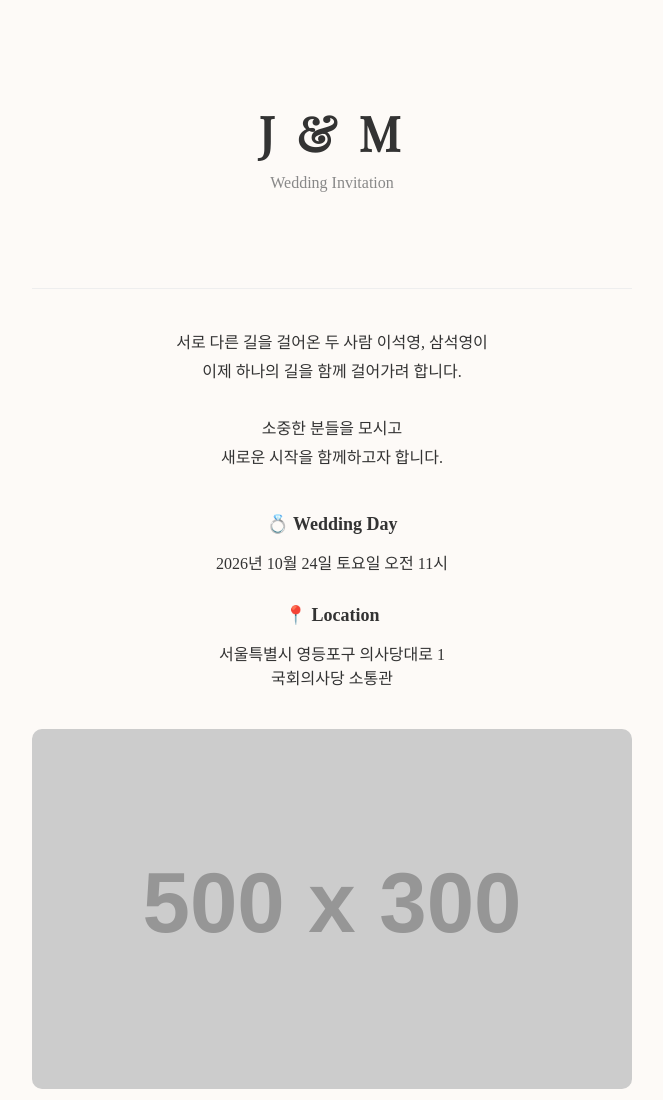
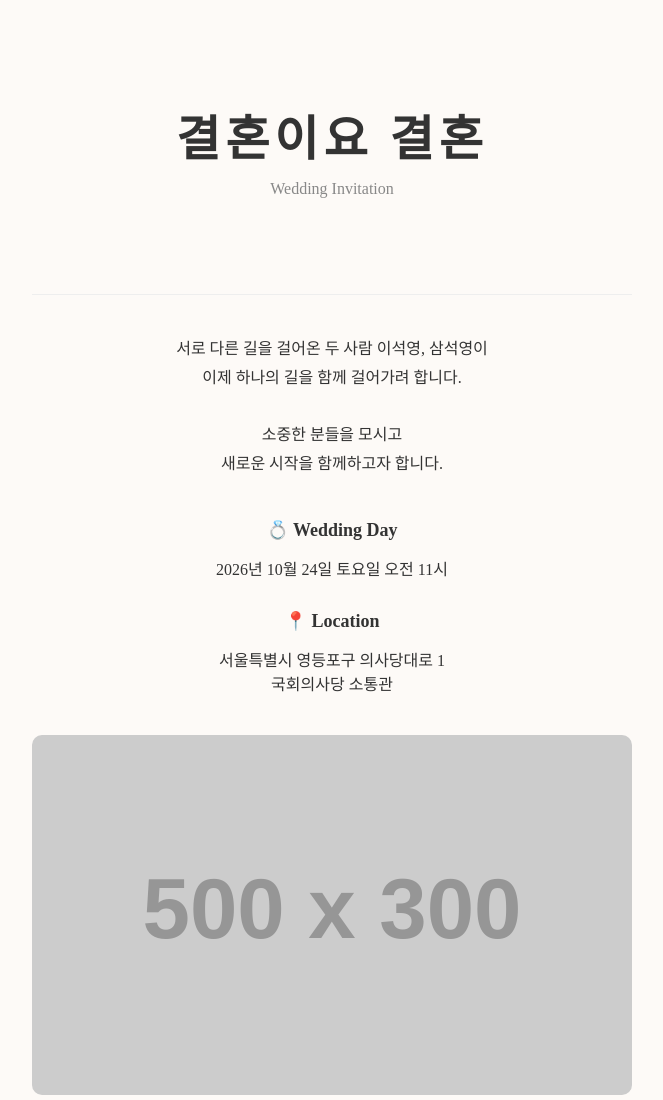
Before and after one commit to Minji-cpu/wedding, a plain HTML site: page index.html in a window 1280 px wide. Shown: the top 1100 px of the page, without its empty margins (308-971 px from the left). Drawn offline with nearby package versions, Linux system fonts and the light colour scheme; placeholder pictures from the web are drawn by us.

Commit message:
Modify wedding invitation content and structure
Updated wedding invitation details and corrected HTML structure.

```diff
--- a/index.html
+++ b/index.html
@@ -14,7 +14,7 @@
 
     <div class="container">
         <section class="hero">
-            <h1>J & M</h1>
+            <h1>결혼이요 결혼</h1>
             <p class="subtitle">Wedding Invitation</p>
         </section>
         <section class="main">
```
